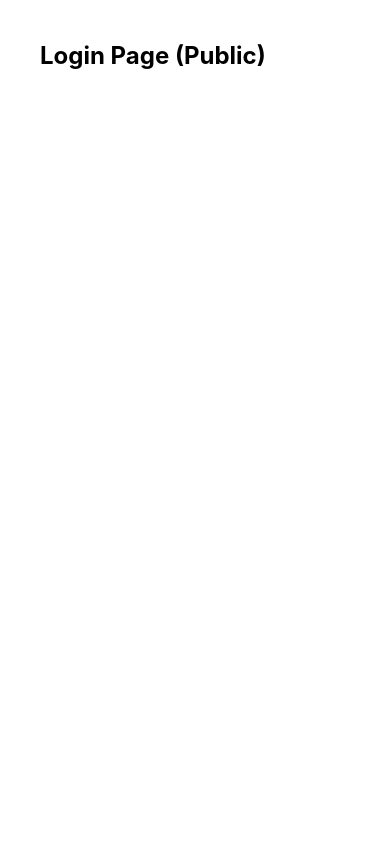
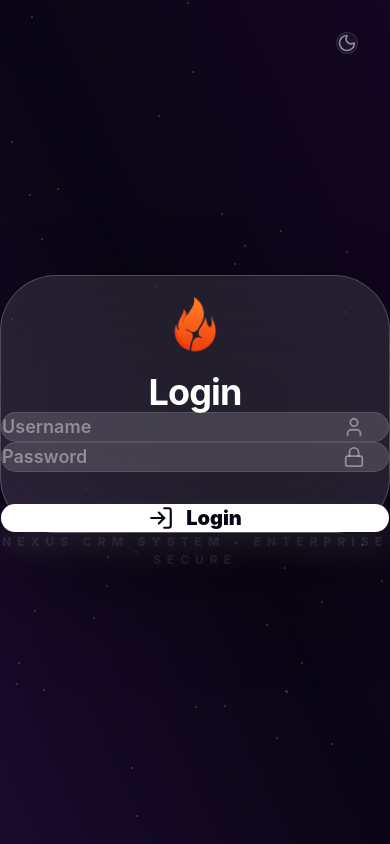
Before and after one commit to sheda3838/crm-application, a React (Vite) app in the folder frontend/: page /login in a window 390 px wide. Built offline with nearby package versions, Linux system fonts and the light colour scheme.

Commit message:
feat: implement responsive animated login page with auth integration and dark mode

```diff
--- a/frontend/package.json
+++ b/frontend/package.json
@@ -12,6 +12,8 @@
   "dependencies": {
     "@tailwindcss/vite": "^4.2.4",
     "axios": "^1.16.0",
+    "framer-motion": "^12.38.0",
+    "lucide-react": "^1.14.0",
     "react": "^19.2.5",
     "react-dom": "^19.2.5",
     "react-router-dom": "^7.15.0"
--- a/frontend/src/App.jsx
+++ b/frontend/src/App.jsx
@@ -2,9 +2,9 @@ import React from 'react';
 import { BrowserRouter as Router, Routes, Route, Navigate } from 'react-router-dom';
 import { AuthProvider } from './context/AuthContext';
 import ProtectedRoute from './components/ProtectedRoute';
+import Login from './pages/Login';
 
 // Foundational Placeholders (UI to be built in next steps)
-const Login = () => <div className="p-10 text-2xl font-bold">Login Page (Public)</div>;
 const Dashboard = () => <div className="p-10 text-2xl font-bold">Dashboard (Protected)</div>;
 const Leads = () => <div className="p-10 text-2xl font-bold">Leads List (Protected)</div>;
 const LeadDetails = () => <div className="p-10 text-2xl font-bold">Lead Details (Protected)</div>;
--- a/frontend/src/index.css
+++ b/frontend/src/index.css
@@ -11,9 +11,20 @@
   -moz-osx-font-smoothing: grayscale;
 }
 
+* {
+  margin: 0;
+  padding: 0;
+  box-sizing: border-box;
+}
+
 body {
-  margin: 0;
-  display: flex;
   min-width: 320px;
   min-height: 100vh;
+  width: 100%;
+  overflow-x: hidden;
 }
+
+#root {
+  width: 100%;
+  min-height: 100vh;
+}
--- /dev/null
+++ b/frontend/src/pages/Login.jsx
@@ -0,0 +1,172 @@
+import React, { useState, useContext, useEffect } from 'react';
+import { useNavigate } from 'react-router-dom';
+import { motion, AnimatePresence } from 'framer-motion';
+import { User, Lock, LogIn, AlertCircle, Loader2, Moon, Sun } from 'lucide-react';
+import { AuthContext } from '../context/AuthContext';
+import API from '../api/axios';
+
+const Login = () => {
+  const [email, setEmail] = useState('');
+  const [password, setPassword] = useState('');
+  const [loading, setLoading] = useState(false);
+  const [error, setError] = useState('');
+
+  const [isDarkMode, setIsDarkMode] = useState(() => {
+    const saved = localStorage.getItem('theme');
+    if (saved) return saved === 'dark';
+    return window.matchMedia('(prefers-color-scheme: dark)').matches;
+  });
+
+  const { login, token } = useContext(AuthContext);
+  const navigate = useNavigate();
+
+  useEffect(() => {
+    if (isDarkMode) {
+      document.documentElement.classList.add('dark');
+      localStorage.setItem('theme', 'dark');
+    } else {
+      document.documentElement.classList.remove('dark');
+      localStorage.setItem('theme', 'light');
+    }
+  }, [isDarkMode]);
+
+  useEffect(() => {
+    if (token) navigate('/dashboard');
+  }, [token, navigate]);
+
+  const handleSubmit = async (e) => {
+    e.preventDefault();
+    setLoading(true);
+    setError('');
+
+    try {
+      const response = await API.post('/auth/login', { email, password });
+      login(response.data.user, response.data.token);
+      navigate('/dashboard');
+    } catch (err) {
+      setError(err.response?.data?.message || 'Invalid username or password');
+    } finally {
+      setLoading(false);
+    }
+  };
+
+  return (
+    <div className="min-h-screen w-full flex items-center justify-center relative bg-[#0a0514] overflow-hidden">
+      {/* Background with deeper contrast */}
+      <div className="absolute inset-0 bg-gradient-to-tr from-[#1a0b2e] via-[#0a0514] to-[#120621]" />
+
+      {/* Subtle Star Particles */}
+      <div className="absolute inset-0 pointer-events-none">
+        {[...Array(50)].map((_, i) => (
+          <div
+            key={i}
+            className="absolute bg-white rounded-full opacity-20"
+            style={{
+              top: `${Math.random() * 100}%`,
+              left: `${Math.random() * 100}%`,
+              width: '2px',
+              height: '2px',
+            }}
+          />
+        ))}
+      </div>
+
+      {/* Theme Toggle */}
+      <button
+        onClick={() => setIsDarkMode(!isDarkMode)}
+        className="absolute top-8 right-8 p-3 rounded-2xl bg-white/5 backdrop-blur-xl border border-white/10 text-white/50 hover:text-white transition-all z-50"
+      >
+        {isDarkMode ? <Sun size={20} /> : <Moon size={20} />}
+      </button>
+
+      <motion.div
+        initial={{ opacity: 0, y: 10 }}
+        animate={{ opacity: 1, y: 0 }}
+        className="w-full max-w-[500px] px-6 z-10"
+      >
+        {/* Glass Card with better structure */}
+        <div className="bg-white/10 backdrop-blur-3xl border border-white/20 shadow-[0_50px_100px_rgba(0,0,0,0.4)] rounded-[3.5rem] p-12 md:p-16">
+
+          <div className="flex flex-col items-center mb-14">
+            <div className="w-24 h-24 mb-6">
+              <img src="/logo.png" alt="CRM Logo" className="w-full h-full object-contain" />
+            </div>
+            <h1 className="text-4xl font-bold text-white tracking-tight">Login</h1>
+          </div>
+
+          <form onSubmit={handleSubmit} className="flex flex-col gap-8">
+            <AnimatePresence mode="wait">
+              {error && (
+                <motion.div
+                  initial={{ opacity: 0, scale: 0.95 }}
+                  animate={{ opacity: 1, scale: 1 }}
+                  exit={{ opacity: 0 }}
+                  className="flex items-center gap-3 p-4 bg-red-500/20 border border-red-500/40 text-red-100 rounded-2xl text-sm font-bold"
+                >
+                  <AlertCircle size={18} className="shrink-0" />
+                  {error}
+                </motion.div>
+              )}
+            </AnimatePresence>
+
+            <div className="space-y-6">
+              {/* Username Field */}
+              <div className="relative group">
+                <div className="absolute inset-y-0 right-6 flex items-center pointer-events-none text-white/40 group-focus-within:text-white transition-colors">
+                  <User size={22} />
+                </div>
+                <input
+                  type="email"
+                  required
+                  value={email}
+                  onChange={(e) => setEmail(e.target.value)}
+                  placeholder="Username"
+                  className="w-full px-8 py-5 bg-white/15 border border-white/10 rounded-full focus:ring-4 focus:ring-white/10 focus:border-white/30 text-white placeholder:text-white/40 transition-all outline-none font-semibold text-lg"
+                />
+              </div>
+
+              {/* Password Field */}
+              <div className="relative group">
+                <div className="absolute inset-y-0 right-6 flex items-center pointer-events-none text-white/40 group-focus-within:text-white transition-colors">
+                  <Lock size={22} />
+                </div>
+                <input
+                  type="password"
+                  required
+                  value={password}
+                  onChange={(e) => setPassword(e.target.value)}
+                  placeholder="Password"
+                  className="w-full px-8 py-5 bg-white/15 border border-white/10 rounded-full focus:ring-4 focus:ring-white/10 focus:border-white/30 text-white placeholder:text-white/40 transition-all outline-none font-semibold text-lg"
+                />
+              </div>
+            </div>
+
+            {/* Login Button with better padding */}
+            <motion.button
+              whileHover={{ scale: 1.02 }}
+              whileTap={{ scale: 0.98 }}
+              disabled={loading}
+              type="submit"
+              className="w-full py-5 bg-white text-[#0a0514] font-black text-xl rounded-full shadow-[0_15px_30px_rgba(255,255,255,0.1)] hover:bg-slate-50 transition-all flex items-center justify-center gap-3 disabled:opacity-70 disabled:cursor-not-allowed mt-4"
+            >
+              {loading ? (
+                <Loader2 className="animate-spin" size={28} />
+              ) : (
+                <>
+                  <LogIn size={26} />
+                  Login
+                </>
+              )}
+            </motion.button>
+          </form>
+        </div>
+
+        <p className="mt-14 text-center text-[12px] font-extrabold uppercase tracking-[0.5em] text-white/10">
+          Nexus CRM System &bull; Enterprise Secure
+        </p>
+      </motion.div>
+    </div>
+  );
+};
+
+export default Login;
```
Also changed, not shown: frontend/src/App.css (deleted, +0 -184 lines), frontend/public/logo.png (added), 1 other file (tests, documents, lock files or other folders).
